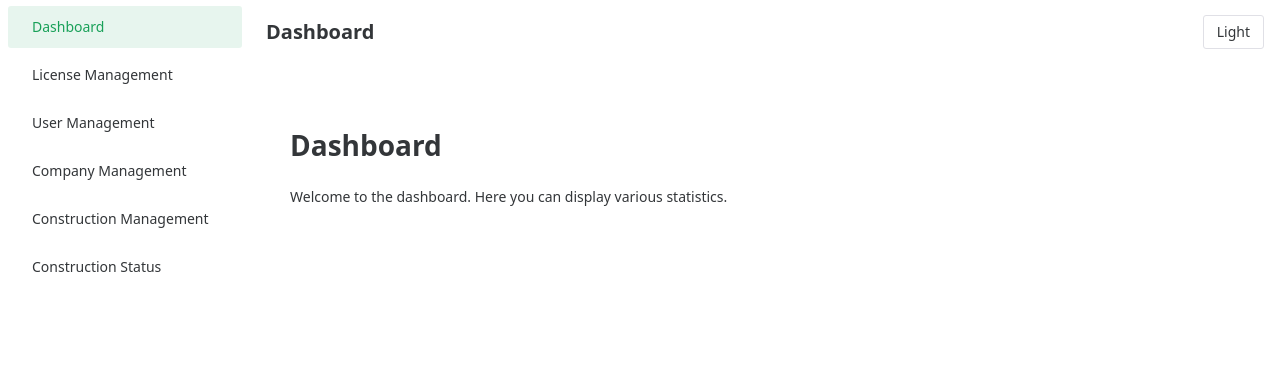
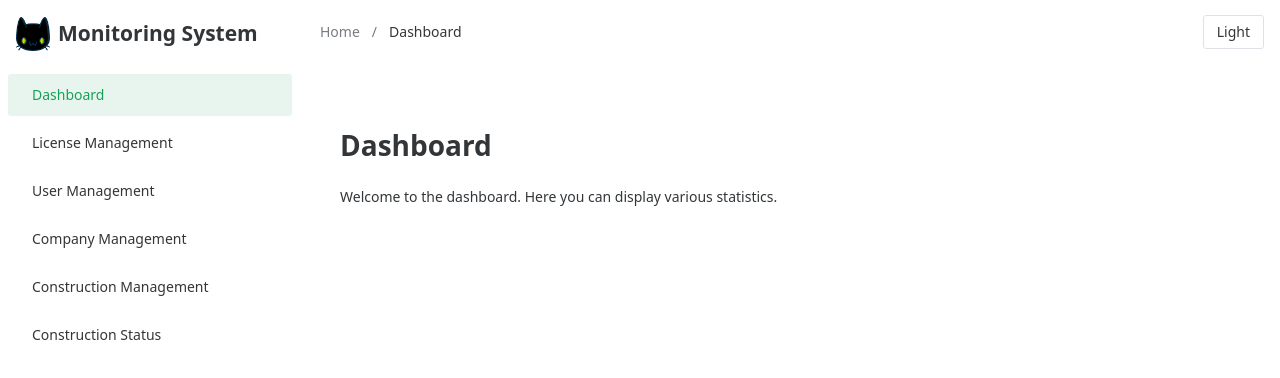
Before and after one commit to kuroboshi007/monitor_demo, a Vue app: page /dashboard in a window 1280 px wide. Shown: the top 378 px of the page. Built offline with nearby package versions, Linux system fonts and the light colour scheme.

Commit message:
feat: add assets and styles for dashboard layout and components

```diff
--- a/src/style/styles.css
+++ b/src/assets/style/styles.css
@@ -14,6 +14,22 @@ button {
 
 .dashboard_main {
   height: 100vh;
+}
+
+.title_box {
+  padding: 0 8px;
+  margin: 0;
+  display: flex;
+  /* border-bottom: 1px solid #eeeeee; */
+  box-sizing: border-box;
+}
+.title_box .logo {
+  display: flex;
+  align-items: center;
+  margin: 0 8px;
+}
+.logo .n-avatar {
+  background: none;
 }
 
 .page_container {
--- a/src/layouts/AppShell.vue
+++ b/src/layouts/AppShell.vue
@@ -1,13 +1,23 @@
 <template>
   <n-layout has-sider class="dashboard_main">
     <!-- 侧边栏菜单 -->
-    <n-layout-sider width="250">
+    <n-layout-sider
+      width="300"
+      :style="{
+        backgroundColor: isDark ? '#22272e' : 'var(--n-color)',
+      }">
+      <div class="title_box">
+        <div class="logo">
+          <n-avatar size="medium" :src="isDark ? logoDark : logoLight" />
+        </div>
+        <h2>Monitoring System</h2>
+      </div>
       <n-menu
         :value="activeKey"
         :options="menuOptions"
         @update:value="handleMenuSelect" />
     </n-layout-sider>
-    <!-- 主内容区域，包含顶栏 -->
+    <!-- Main -->
     <n-layout>
       <n-layout-header
         style="
@@ -16,11 +26,14 @@
           align-items: center;
           padding: 0 16px;
         ">
-        <div style="font-size: 1.25rem; font-weight: 600">
+        <!-- <div style="font-size: 1.25rem; font-weight: 600">
           {{ currentLabel }}
-        </div>
+        </div> -->
+        <n-breadcrumb>
+          <n-breadcrumb-item href="/"> Home</n-breadcrumb-item>
+          <n-breadcrumb-item> {{ currentLabel }} </n-breadcrumb-item>
+        </n-breadcrumb>
         <div style="margin-left: auto">
-          <!-- 暗色模式开关 -->
           <!-- <n-switch v-model:value="isDark" /> -->
           <n-button v-show="isDark" @click="isDark = false"> Dark </n-button>
           <n-button v-show="!isDark" @click="isDark = true"> Light </n-button>
@@ -44,8 +57,13 @@ import {
   NMenu,
   NSwitch,
   NButton,
+  NAvatar,
+  NBreadcrumb,
+  NBreadcrumbItem,
 } from "naive-ui";
 import { useUIStore } from "../stores/ui";
+import logoDark from "@/assets/img/cat_d.png";
+import logoLight from "@/assets/img/cat_l.png";
 
 const router = useRouter();
 const route = useRoute();
--- a/src/main.ts
+++ b/src/main.ts
@@ -2,7 +2,7 @@ import { createApp } from "vue";
 import { createPinia } from "pinia";
 import App from "./App.vue";
 import router from "./router";
-import "./style/styles.css";
+import "./assets/style/styles.css";
 
 const app = createApp(App);
 app.use(createPinia());
--- a/src/pages/CompanyManager.vue
+++ b/src/pages/CompanyManager.vue
@@ -29,10 +29,18 @@
 </template>
 
 <script setup lang="ts">
-import { h, reactive, ref } from "vue";
+import { h, reactive, ref, Transition } from "vue";
 import type { DataTableColumns } from "naive-ui";
-import { NDataTable, NButton, NTag, NInput, NIcon, useMessage } from "naive-ui";
-import { Search } from "@vicons/ionicons5";
+import {
+  NDataTable,
+  NButton,
+  NTag,
+  NInput,
+  NIcon,
+  useMessage,
+  NPopconfirm,
+} from "naive-ui";
+import { Search, Create, TrashBin } from "@vicons/ionicons5";
 
 type RowData = {
   key: number;
@@ -183,36 +191,67 @@ function createColumns(): DataTableColumns<RowData> {
       fixed: "right",
       render(row) {
         const isEditing = editingRowKey.value === row.key;
-        if (!isEditing) {
-          return h("div", { style: "display: flex; gap: 8px;" }, [
+        const viewActions = h(
+          "div",
+          {
+            key: "view",
+            style: "display: flex; gap: 8px; align-items: center;",
+          },
+          [
+            // Edit
             h(
               NButton,
               {
-                size: "small",
+                strong: true,
+                secondary: true,
+                circle: true,
+                type: "info",
                 onClick: () => startEdit(row),
               },
-              { default: () => "Edit" }
+              { icon: () => h(NIcon, null, { default: () => h(Create) }) }
             ),
+            // Delete
             h(
-              NButton,
+              NPopconfirm,
               {
-                size: "small",
-                type: "error",
+                positiveButtonProps: { type: "error" },
+                negativeText: "Cancel",
+                positiveText: "Delete",
+                onPositiveClick: () => handleConfirmDelete(row),
               },
-              { default: () => "Delete" }
+              {
+                trigger: () =>
+                  h(
+                    NButton,
+                    {
+                      strong: true,
+                      secondary: true,
+                      circle: true,
+                      type: "error",
+                    },
+                    {
+                      icon: () =>
+                        h(NIcon, null, { default: () => h(TrashBin) }),
+                    }
+                  ),
+                default: () => `Confirm delete ${row.companyName}?`,
+              }
             ),
-          ]);
-        } else {
-          return h("div", { style: "display: flex; gap: 8px;" }, [
+          ]
+        );
+        const editActions = h(
+          "div",
+          {
+            key: "edit",
+            style: "display: flex; gap: 8px; align-items: center;",
+          },
+          [
             h(
               NButton,
               {
                 size: "small",
                 onClick: () => {
                   editingRowKey.value = null;
-                  Object.keys(isEditing).forEach(
-                    (k) => delete (isEditing as any)[k]
-                  );
                 },
               },
               { default: () => "Cancel" }
@@ -226,8 +265,15 @@ function createColumns(): DataTableColumns<RowData> {
               },
               { default: () => "Submit" }
             ),
-          ]);
-        }
+          ]
+        );
+        return h(
+          Transition,
+          { mode: "out-in" },
+          {
+            default: () => (isEditing ? editActions : viewActions),
+          }
+        );
       },
     },
   ];
@@ -265,6 +311,14 @@ function createData(): RowData[] {
   ];
 }
 
+function handleConfirmDelete(row: RowData) {
+  const idx = data.value.findIndex((r) => r.key === row.key);
+  if (idx >= 0) {
+    data.value.splice(idx, 1);
+    message.success(`Deleted: ${row.companyName}`);
+  }
+}
+
 const data = ref<RowData[]>(createData());
 const columns = createColumns();
 const pagination = { pageSize: 10 };
--- a/src/pages/ConstructionManager.vue
+++ b/src/pages/ConstructionManager.vue
@@ -89,8 +89,10 @@ import {
   NInput,
   NIcon,
   useMessage,
+  NPopconfirm,
+  NTooltip,
 } from "naive-ui";
-import { Search } from "@vicons/ionicons5";
+import { Search, Create, TrashBin } from "@vicons/ionicons5";
 
 type RowData = {
   key: number;
@@ -205,15 +207,61 @@ function createColumns(): DataTableColumns<RowData> {
       width: 120,
       fixed: "right",
       render(row) {
-        return h(
-          NButton,
-          { size: "small", onClick: () => startEdit(row) },
-          { default: () => "Edit" }
-        );
+        return h("div", { style: "display: flex; gap: 8px;" }, [
+          // Edit
+          h(
+            NButton,
+            {
+              strong: true,
+              secondary: true,
+              circle: true,
+              type: "info",
+              onClick: () => startEdit(row),
+            },
+            {
+              icon: () => h(NIcon, null, { default: () => h(Create) }),
+            }
+          ),
+          // Delete
+          h(
+            NPopconfirm,
+            {
+              positiveButtonProps: { type: "error" },
+              negativeText: "Cancel",
+              positiveText: "Delete",
+              onPositiveClick: () => {
+                handleConfirmDelete(row);
+              },
+            },
+            {
+              trigger: () =>
+                h(
+                  NButton,
+                  {
+                    strong: true,
+                    secondary: true,
+                    circle: true,
+                    type: "error",
+                  },
+                  { icon: () => h(NIcon, null, { default: () => h(TrashBin) }) }
+                ),
+              default: () => `Confirm delete ${row.projectName}?`,
+            }
+          ),
+        ]);
       },
     },
   ];
 }
+
+function handleConfirmDelete(row: RowData) {
+  const idx = data.value.findIndex((r) => r.key === row.key);
+  if (idx >= 0) {
+    data.value.splice(idx, 1);
+    message.success(`Deleted: ${row.projectName}`);
+  }
+}
+
 const columns = createColumns();
 const pagination = { pageSize: 10 };
 </script>
--- a/vite.config.ts
+++ b/vite.config.ts
@@ -1,5 +1,6 @@
 import { defineConfig } from "vite";
 import vue from "@vitejs/plugin-vue";
+import path from "path";
 
 // Vite 配置，可根据需要扩展
 export default defineConfig({
@@ -7,4 +8,10 @@ export default defineConfig({
   server: {
     port: 5173,
   },
+  resolve: {
+    alias: {
+      "@": path.resolve(__dirname, "src"),
+      "@assets": path.resolve(__dirname, "src/assets"),
+    },
+  },
 });
```
Also changed, not shown: src/assets/img/cat_d.png (added), src/assets/img/cat_l.png (added).
